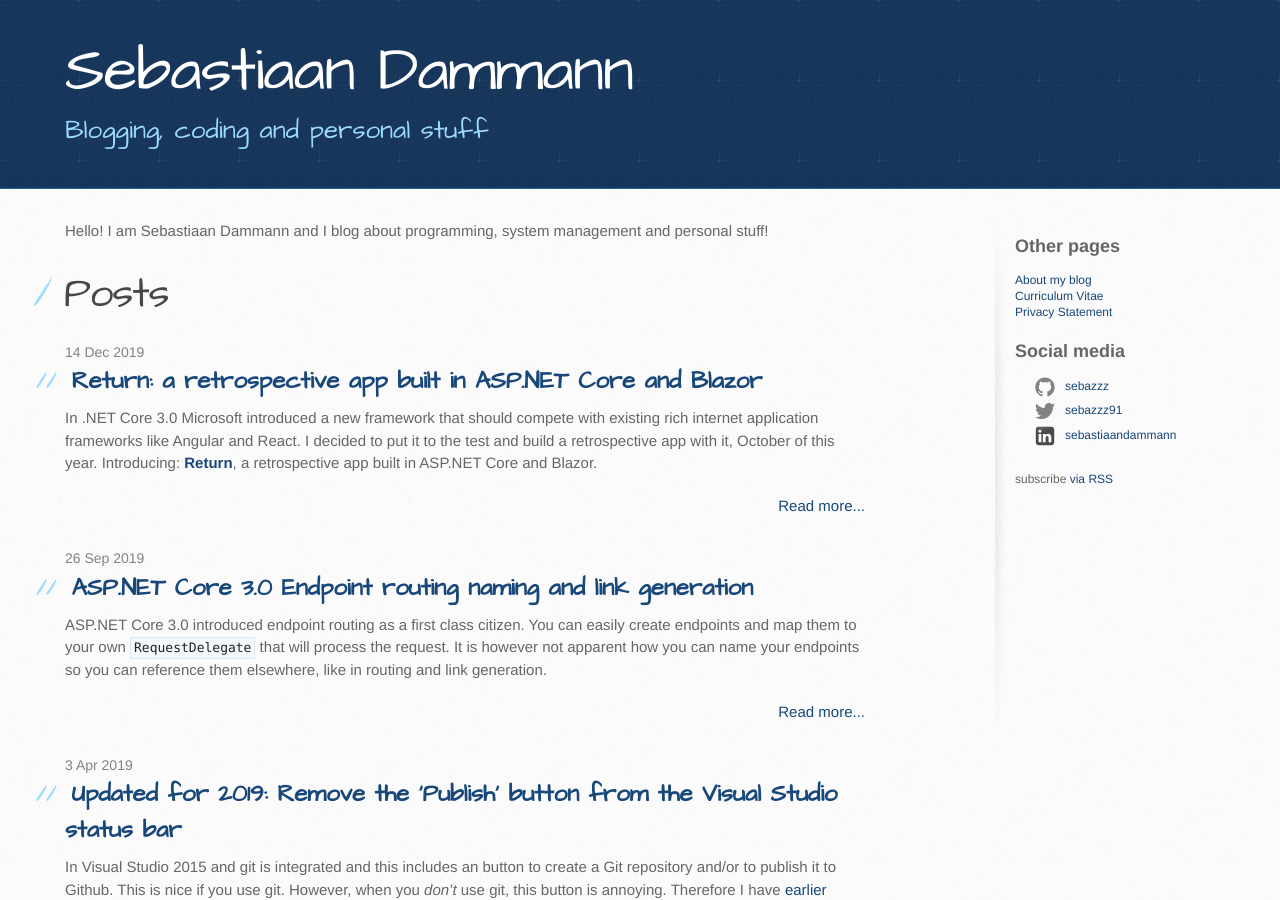
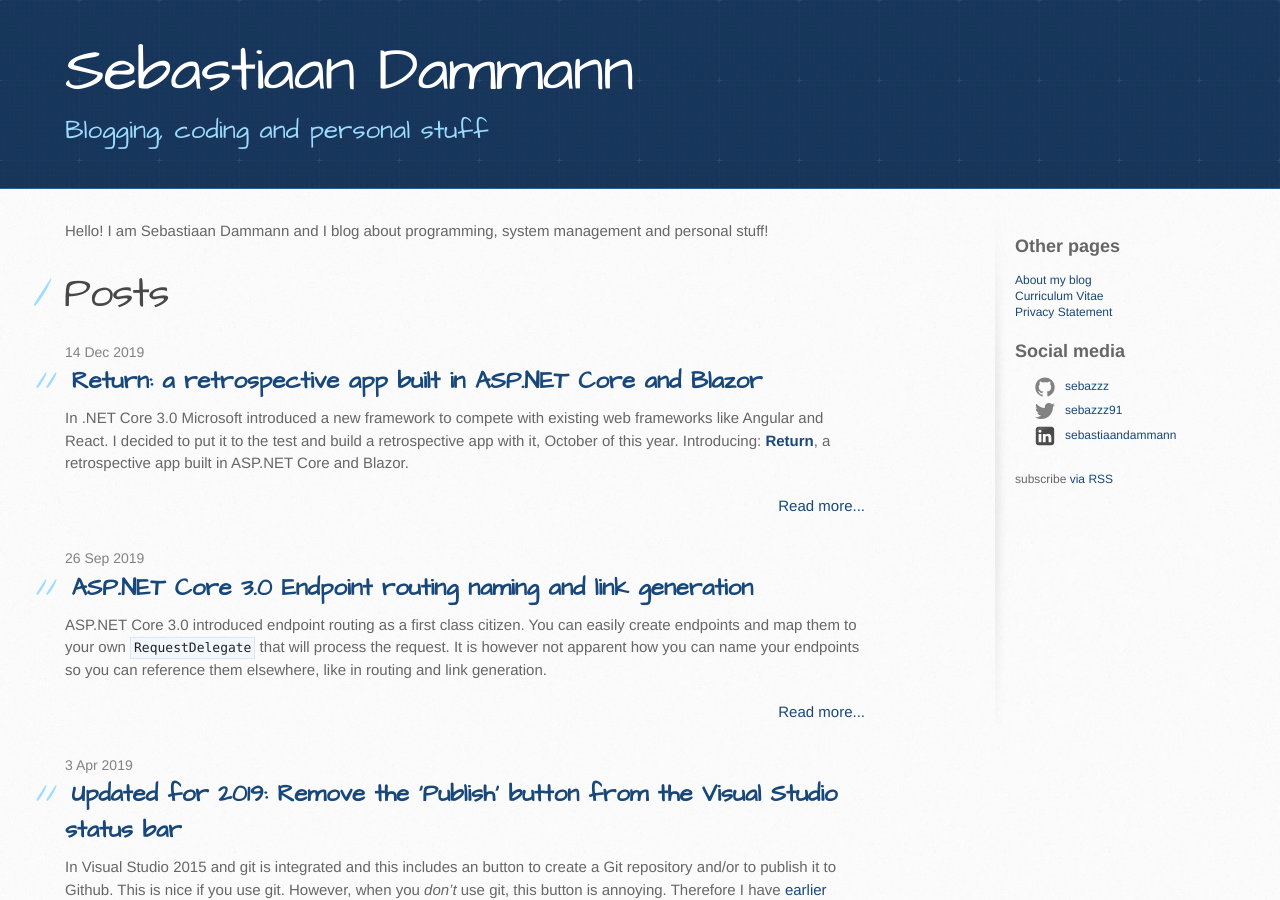
Before and after one commit to Sebazzz/sebazzz.github.io, a Jekyll site: the page built from index.html, in a window 1280 px wide and 900 px high. Built offline with Jekyll 4.4.1, drawn with Linux system fonts in a browser that asks for light colours; comment, search, counter and statistics services are not loaded.

Commit message:
Update first line

```diff
--- a/_posts/2019-12-14-return-a-retrospective-app.md
+++ b/_posts/2019-12-14-return-a-retrospective-app.md
@@ -4,7 +4,7 @@ title:  "Return: a retrospective app built in ASP.NET Core and Blazor"
 date:   2019-12-14 18:00:00 +0200
 ---
 
-In .NET Core 3.0 Microsoft introduced a new framework that should compete with existing rich internet application frameworks like Angular and React. I decided to put it to the test and build a retrospective app with it, October of this year. Introducing: [**Return**](https://github.com/Sebazzz/Return), a retrospective app built in ASP.NET Core and Blazor.
+In .NET Core 3.0 Microsoft introduced a new framework to compete with existing web frameworks like Angular and React. I decided to put it to the test and build a retrospective app with it, October of this year. Introducing: [**Return**](https://github.com/Sebazzz/Return), a retrospective app built in ASP.NET Core and Blazor.
 
 This is how it looks:
 
```
